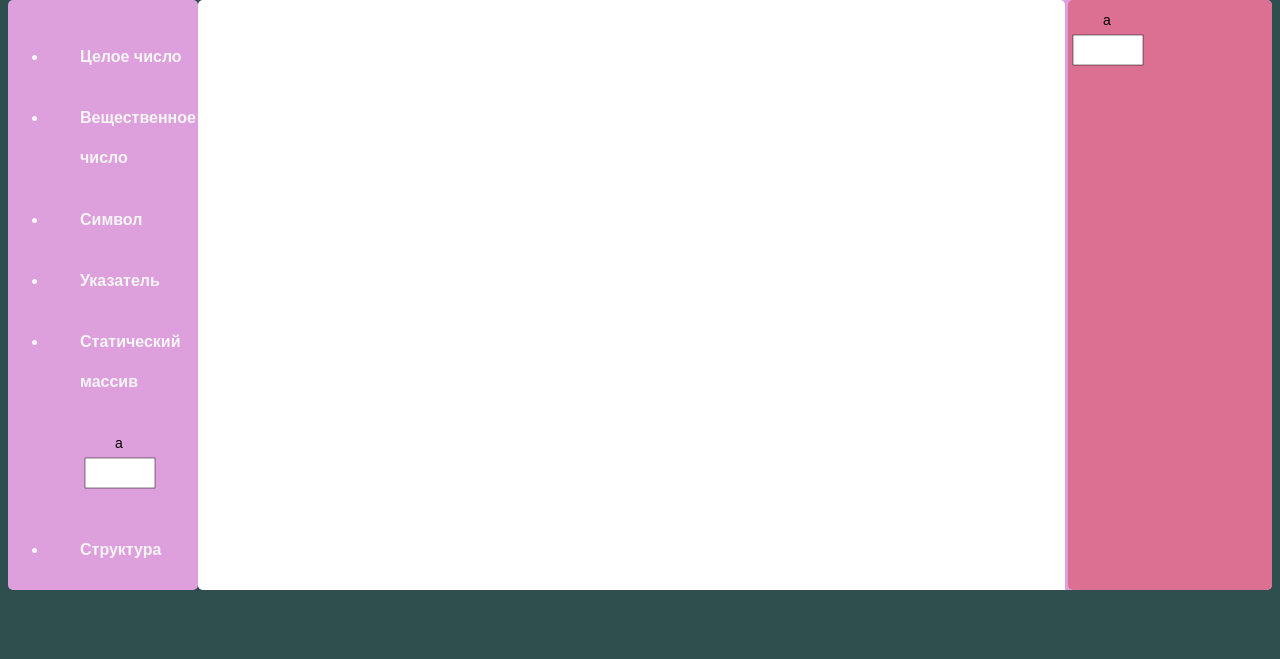
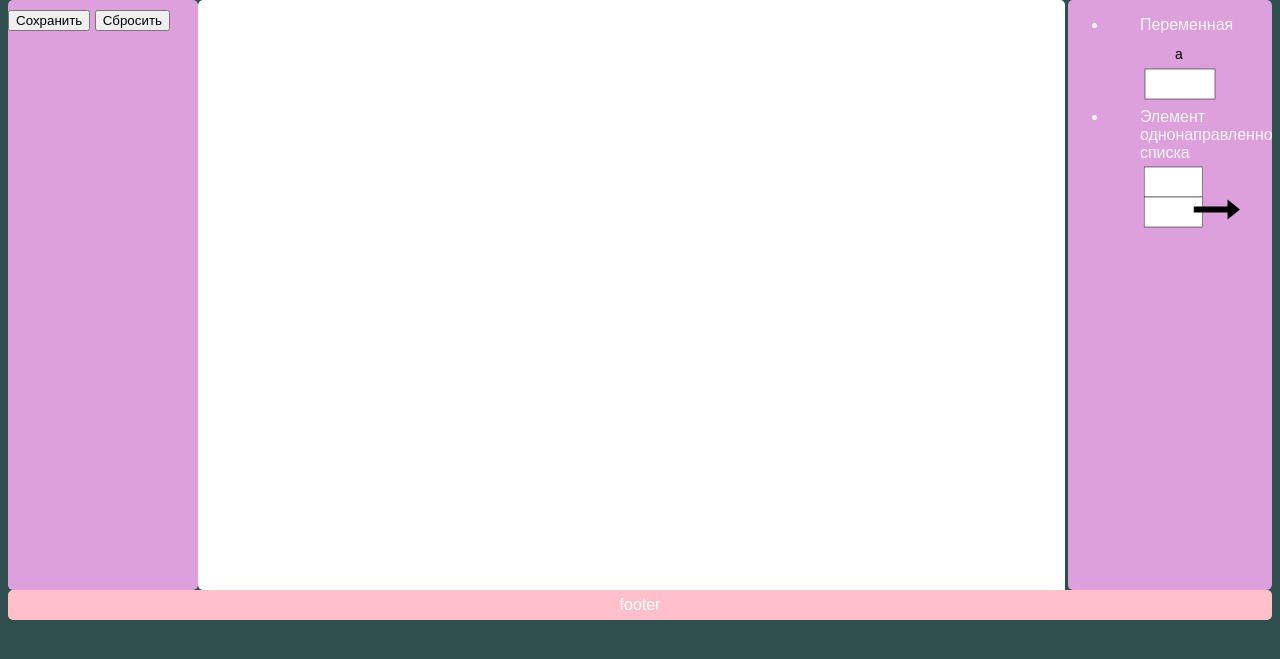
Before and after one commit to helena2505/alg_vis, a PHP site: page / in a window 1280 px wide. Shown: the part 100-759 px from the top of the page. Run offline with PHP 8.4, Linux system fonts and the light colour scheme.

Commit message:
Added css effect for list

```diff
--- a/index.html
+++ b/index.html
@@ -1,80 +1,41 @@
 <!DOCTYPE html>
 <html lang="en">
-
 <head>
     <meta charset="UTF-8">
     <meta name="viewport" content="width=device-width, initial-scale=1.0">
     <meta http-equiv="X-UA-Compatible" content="ie=edge">
     <title>Algorithm and structure visualisation</title>
-    <link rel="stylesheet" href="style.css" />
+    <link rel="stylesheet" href="style.css"/>
 </head>
-
 <body>
 <div id="header">
     <h1>Визуализация алгоритмов и структур данных</h1>
 </div>
 
 <div id="navigation">
-        <ul id="elementList">
-            <li class="elementListItem">
-                <h4>Целое число</h4>
-            </li>
-
-            <li class="elementListItem">
-                <h4>Вещественное число</h4>
-            </li>
-
-            <li class="elementListItem">
-                <h4>Символ</h4>
-            </li>
-
-            <li class="elementListItem">
-                <h4>Указатель</h4>
-            </li>
-
-            <li class="elementListItem">
-                <h4>Статический массив</h4>
-                <img id="columns" class="element" src="variable.svg" draggable=true width="100" height="70"
-                    alt="draw variable">
-            </li>
-
-            <li class="elementListItem">
-                <h4>Структура</h4>
-            </li>
-
-            <li class="elementListItem">
-                <h4>Стек</h4>
-            </li>
-
-            <li class="elementListItem">
-                <h4>Очередь</h4>
-            </li>
-
-            <li class="elementListItem">
-                <h4>Двусвязный список</h4>
-            </li>
-
-            <li class="elementListItem">
-                <h4>Бинарное дерево</h4>
-            </li>
-
-            <li class="elementListItem">
-                <h4>Множество</h4>
-            </li>
-        </ul>
     <button>Сохранить</button>
     <button>Сбросить</button>
 </div>
 
 <div id="drawing">
     <div id="outer-dropzone" class="dropzone"></div>
-        <div id="picturesCol"><img id="columns" class="element" src="variable.svg" draggable=true width="100" height="70"
-            alt="draw variable">
-        <!--img id="columns" class="column" src="variable.svg" draggable=true width="100" height="70" alt="draw variable"-->
+    <div id="picturesCol">
+        <ul class="menu">
+            <li>
+                <div>Переменная</div>
+                <img id="vr" src="variable.svg" width="100" height="70" alt="draw variable">
+            </li>
+            <li>
+                <div>Элемент однонаправленного списка</div>
+                <img id="one_list" src="stack_queue.svg" width="100" height="70" alt="draw variable">
+            </li>
+        </ul>
     </div>
+</div>
+
 <div id="footer">footer</div>
+
 <script src="main.js" type="module"></script>
 <script src="https://unpkg.com/interactjs/dist/interact.min.js"></script>
 </body>
-
 </html>
--- a/main.js
+++ b/main.js
@@ -1,140 +1,55 @@
-/*interact('.dropzone').dropzone({
-    // only accept elements matching this CSS selector
-    accept: '#yes-drop',
-    // Require a 75% element overlap for a drop to be possible
-    overlap: 0.75,
+var dragItem1 = document.getElementById("vr"); // Перетаскиваемая картинка
+var dragItem2 = document.getElementById("one_list"); // Перетаскиваемая картинка
+var dropLoc = document.getElementById("outer-dropzone"); // Канва, на которую осуществляется перетаскивание
 
-    // listen for drop related events:
+dragItem1.ondragstart = function(event) {
+    /*Функция-обработчик события начала перетаскивания картинки
+    * Функция принимает на вход событие (event)
+    * Функция записывает перетаскиваемый элемент в событие
+    * Автор: Карелина Елена
+    */
+    event.dataTransfer.setData('key', event.target.id);
+}
 
-    ondropactivate: function (event) {
-        // add active dropzone feedback
-        event.target.classList.add('drop-active')
-    },
-    ondragenter: function (event) {
-        var draggableElement = event.relatedTarget
-        var dropzoneElement = event.target
+dragItem2.ondragstart = function(event) {
+    /*Функция-обработчик события начала перетаскивания картинки
+    * Функция принимает на вход событие (event)
+    * Функция записывает перетаскиваемый элемент в событие
+    * Автор: Карелина Елена
+    */
+    event.dataTransfer.setData('key', event.target.id);
+}
 
-        // feedback the possibility of a drop
-        dropzoneElement.classList.add('drop-target')
-        draggableElement.classList.add('can-drop')
-        draggableElement.textContent = 'Dragged in'
-    },
-    ondragleave: function (event) {
-        // remove the drop feedback style
-        event.target.classList.remove('drop-target')
-        event.relatedTarget.classList.remove('can-drop')
-        event.relatedTarget.textContent = 'Dragged out'
-    },
-    ondrop: function (event) {
-        event.relatedTarget.textContent = 'Dropped'
-    },
-    ondropdeactivate: function (event) {
-        // remove active dropzone feedback
-        event.target.classList.remove('drop-active')
-        event.target.classList.remove('drop-target')
-    }
-})
+dropLoc.ondragover = function(event) {
+    /*Функция-обработчик события попадания картинки на канву
+    * Функция принимает на вход событие (event)
+    * Функция отключает дефолтный drag&drop
+    * Автор: Карелина Елена
+    */
+    event.preventDefault();
+}
 
-interact('.drag-drop')
-    .draggable({
-        inertia: true,
-        modifiers: [
-            interact.modifiers.restrictRect({
-                restriction: 'parent',
-                endOnly: true
-            })
-        ],
-        autoScroll: true,
-        // dragMoveListener from the dragging demo above
-        onmove: dragMoveListener
-    })
-function dragMoveListener (event) {
-    var target = event.target
-    // keep the dragged position in the data-x/data-y attributes
-    var x = (parseFloat(target.getAttribute('data-x')) || 0) + event.dx
-    var y = (parseFloat(target.getAttribute('data-y')) || 0) + event.dy
-
-    // translate the element
-    target.style.webkitTransform =
-        target.style.transform =
-            'translate(' + x + 'px, ' + y + 'px)'
-
-    // update the posiion attributes
-    target.setAttribute('data-x', x)
-    target.setAttribute('data-y', y)
-}*/
-
-
-//TEST DRAG&DROP SECTION
-var dragSrcEl = null;
-function handleDragStart(e) {
-    // Target (this) element is the source node.
-    this.style.opacity = '0.4';
-
-    dragSrcEl = this;
-
-    e.dataTransfer.effectAllowed = 'move';
-    e.dataTransfer.setData('text/html', this.innerHTML);
-  }
-
-  var cols = document.querySelectorAll('#columns .element');
-  [].forEach.call(cols, function(col) {
-    col.addEventListener('dragstart', handleDragStart, false);
-  });
-
-  canvas_drop = document.querySelectorAll('#drawing #outer-dropzone #columns .element');
-
-function handleDragOver(e) {
-    if (e.preventDefault) {
-      e.preventDefault(); // Necessary. Allows us to drop.
-    }
-
-    e.dataTransfer.dropEffect = 'move';  // See the section on the DataTransfer object.
-
-    return false;
-  }
-
-  function handleDragEnter(e) {
-    // this / e.target is the current hover target.
-    this.classList.add('over');
-  }
-
-  function handleDragLeave(e) {
-    this.classList.remove('over');  // this / e.target is previous target element.
-  }
-
-  function handleDrop(e) {
-    // this/e.target is current target element.
-
-    if (e.stopPropagation) {
-      e.stopPropagation(); // Stops some browsers from redirecting.
-    }
-
-    return false;
-  }
-
-  function handleDragEnd(e) {
-    // this/e.target is the source node.
-
-    [].forEach.call(cols, function (col) {
-      col.classList.remove('over');
-    });
-  }
-
-  var cols = document.querySelectorAll('#columns .column');
-  [].forEach.call(cols, function(col) {
-    col.addEventListener('dragstart', handleDragStart, false);
-    col.addEventListener('dragend', handleDragEnd, false);
-  });
-
-  canvas_drop.addEventListener('drop', handleDrop, false);
-  canvas_drop.addEventListener('dragenter', handleDragEnter, false);
-  canvas_drop.addEventListener('dragover', handleDragOver, false);
-  canvas_drop.addEventListener('dragend', handleDragEnd, false);
-  canvas_drop.addEventListener('dragleave', handleDragLeave, false);
-
-//иконка при перетаскивании
-  var dragIcon = document.createElement('img');
-  dragIcon.src = 'logo.png';
-  dragIcon.width = 100;
-  e.dataTransfer.setDragImage(dragIcon, -10, -10);
+dropLoc.ondrop = function(event) {
+    /*Функция-обработчик события бросания картинки на канву
+    * Функция принимает на вход событие (event)
+    * Функция рисует картинку, идентичную перетаскиваемой, на канве
+    * и устанавливает ее размеры и координаты
+    * Автор: Карелина Елена
+    */
+    event.preventDefault();
+    var dropItem = event.dataTransfer.getData('key'); //Получение информации о перетаскиваемой картинке
+    var droppedElement = document.getElementById(dropItem);
+    var newElement = document.createElement('img'); //Создание картинки на канве
+    //Задание размеров картинки
+    newElement.style.height = "70px";
+    newElement.style.width = "100px";
+    newElement.src = droppedElement.src; //Подключение файла-источника svg
+    //Задание координат картинки
+    newElement.style.position = 'absolute';
+    newElement.style.left = event.clientX + 'px';
+    newElement.style.top = event.clientY + 'px';
+    //Задание идентификатора для картинки
+    newElement.classList.add('drag-drop');
+    newElement.id = 'var1'
+    dropLoc.appendChild(newElement); //Присоединение картинки к родительскому элементу-канве
+}
--- a/style.css
+++ b/style.css
@@ -27,7 +27,6 @@ body {
     height: 590px;
     width: auto;
     overflow: hidden;
-    background-color: plum;
     border-radius: 5px;
 }
 
@@ -36,10 +35,9 @@ body {
     width: 19%;
     padding: 0px;
     float: right;
-    background-color: palevioletred;
+    background-color: plum;
     overflow: auto;
     float: right;
-    z-index: 1;
     border-radius: 5px;
 }
 
@@ -84,13 +82,17 @@ body {
     overflow: auto;
 }
 
+
 #outer-dropzone {
     height: 100%;
     width: 80%;
     background-color: white;
     float: left;
-    z-index: 2;
     border-radius: 5px;
+}
+
+#inner-dropzone {
+    height: 80px;
 }
 
 .dropzone {
@@ -101,36 +103,37 @@ body {
     padding: 0px;
     width: 80%;
     transition: background-color 0.3s;
-    z-index: 2;
 }
 
-[draggable] {
-    -moz-user-select: none;
-    -khtml-user-select: none;
-    -webkit-user-select: none;
-    user-select: none;
-    /* Required to make elements draggable in old WebKit */
-    -khtml-user-drag: element;
-    -webkit-user-drag: element;
-  }
-
-.element {
-    cursor: move;
-  }
-
-.drawing.over {
-    border: 2px dashed #000;
+.drop-active {
+    border-color: #aaa;
+    position: relative;
 }
 
-#elementList {
-    overflow: hidden;
+.drop-target {
+    background-color: #29e;
+    border-color: #fff;
+    border-style: solid;
+}
+
+.drag-drop {
+    display: inline-block;
+    touch-action: none;
+    -webkit-transform: translate(0px, 0px);
+    transform: translate(0px, 0px);
+    transition: background-color 0.3s;
+}
+
+.drag-drop.can-drop {
+    color: #000;
+    background-color: transparent;
 }
 
 li {
     padding-left: 2em;
+    padding-right: 0em;
 }
 
-/*Этот эффект применить ко всем элементам интерфейса*/
 li:hover {
     -webkit-box-shadow: 0px 0px 7px rgba(255,255,255,0.9);
     box-shadow: 0px 0px 7px rgba(255,255,255,0.9);
```
Also changed, not shown: stack_queue.svg (added). Lines whose indentation alone changed are shown as unchanged.
